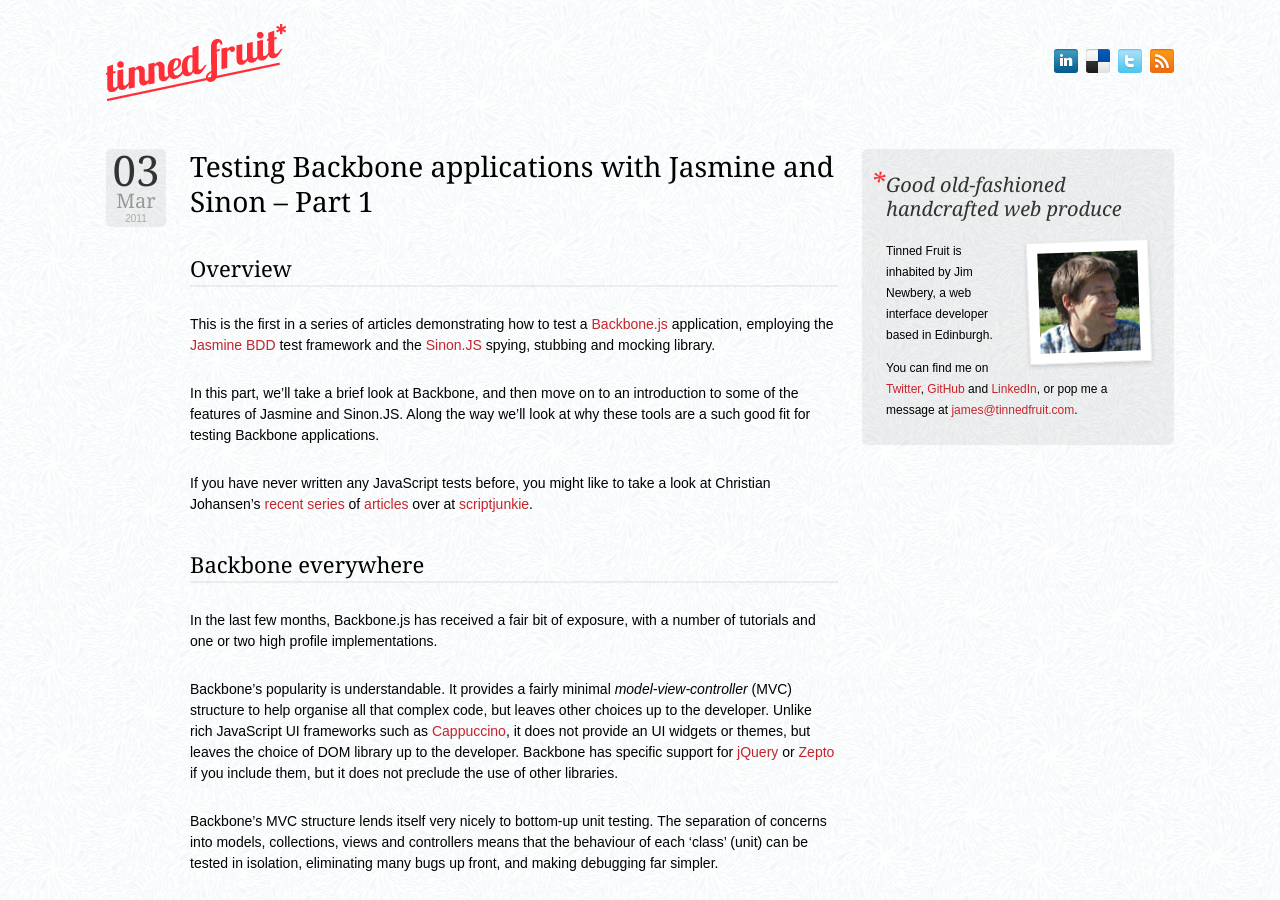
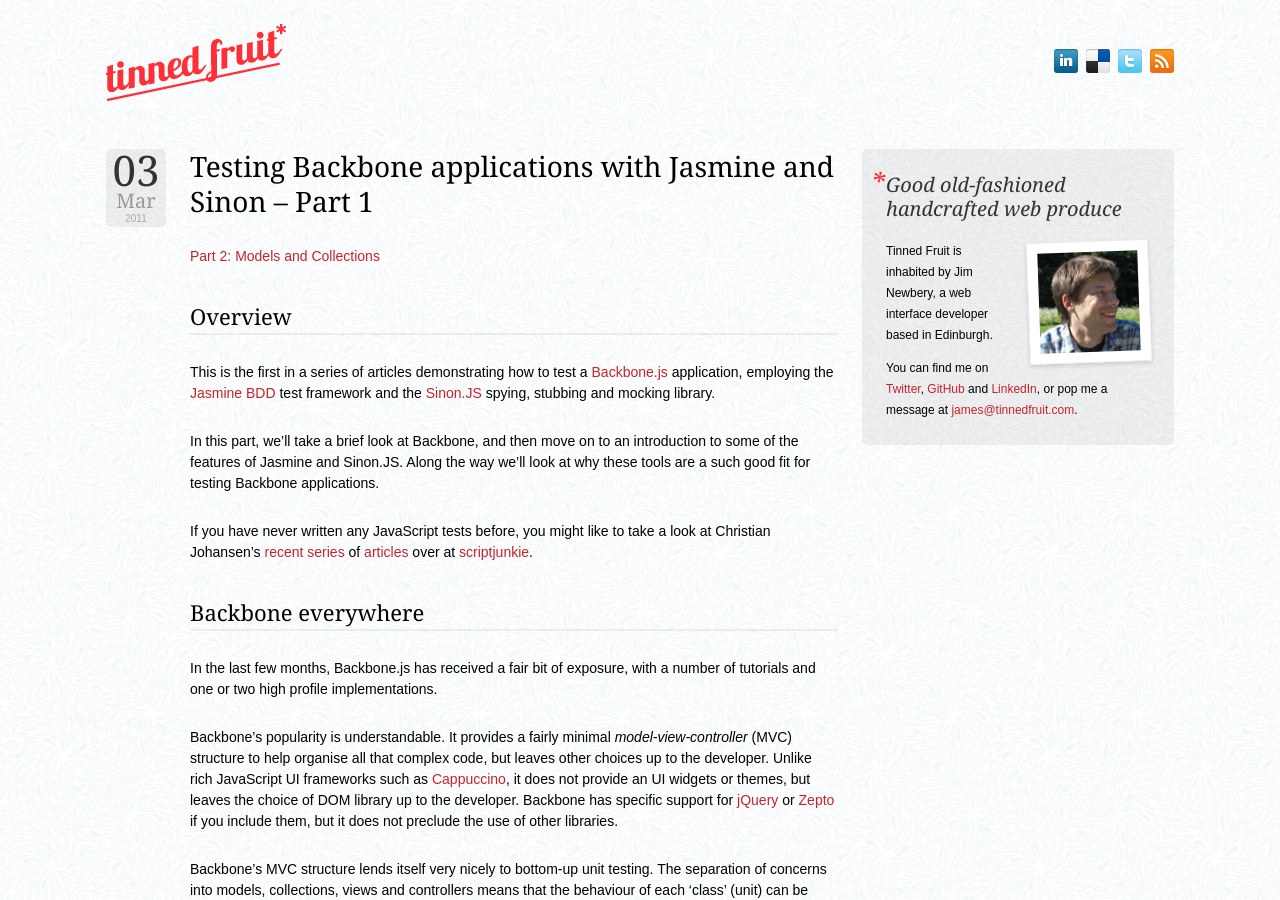
Before and after one commit to froots/froots.github.io, a Jekyll site: the page built from _posts/2011-03-03-testing-backbone-apps-with-jasmine-sinon.md, in a window 1280 px wide and 900 px high. Built offline with Jekyll 4.4.1, drawn with Linux system fonts in a browser that asks for light colours; Markdown is read by kramdown in place of the engine named in the settings; comment, search, counter and statistics services are not loaded; some of the changed text lies outside the part shown.

Commit message:
Added links between Backbone posts

```diff
--- a/_posts/2011-03-03-testing-backbone-apps-with-jasmine-sinon.md
+++ b/_posts/2011-03-03-testing-backbone-apps-with-jasmine-sinon.md
@@ -3,6 +3,8 @@
 title:      Testing Backbone applications with Jasmine and Sinon – Part 1
 comments:   true
 ---
+
+[Part 2: Models and Collections](/2011/03/25/testing-backbone-apps-with-jasmine-sinon-2.html)
 
 ### Overview
 
@@ -259,3 +261,5 @@
 In the bleeding-edge world of Backbone applications, complex asynchronous and interdependent behaviours can cause any developer a major headache. Backbone helps developers to structure their code into small, self-contained models, collections, views and controllers. But this is really only half the battle. Without well-tested code there will be a greater number of undetected bugs, and those that are discovered will be harder to track down. Other team members may unintentionally break your code, or simply misunderstand its purpose.
 
 In the second part of this article, we will move on to actually testing some Backbone models and over time we'll build up a simple working application with a suite of specs to go with it.
+
+[Part 2: Models and Collections](/2011/03/25/testing-backbone-apps-with-jasmine-sinon-2.html)
```
Also changed, not shown: _posts/2011-03-25-testing-backbone-apps-with-jasmine-sinon-2.md (+2 -2 lines).
